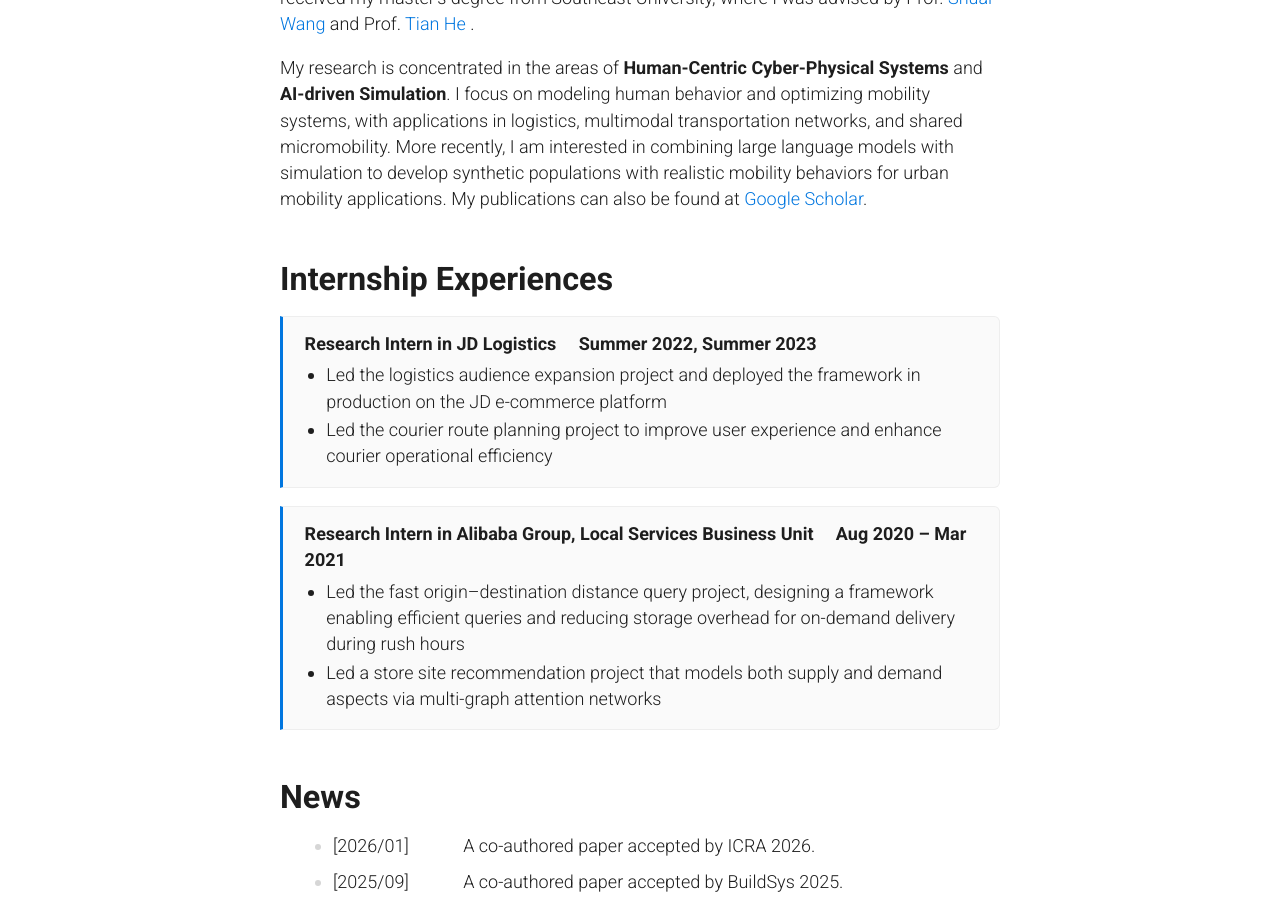
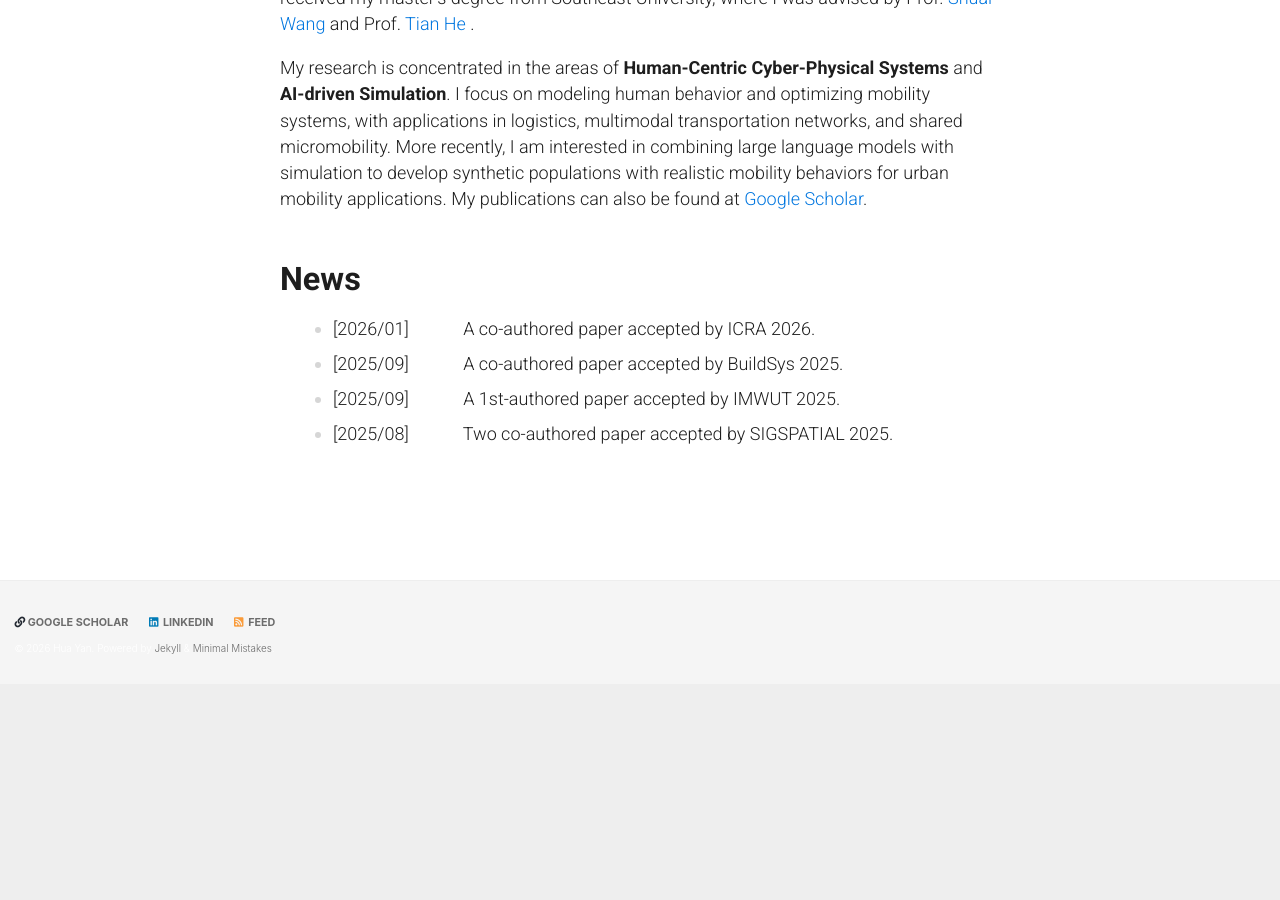
Before and after one commit to huy222-lu/website, a Jekyll site: the page built from index.md, in a window 1280 px wide and 900 px high, scrolled down 417 px. Built offline with Jekyll 4.4.1, drawn with Linux system fonts in a browser that asks for light colours; cached includes are drawn as plain includes; a script that is not in the unit is left out; comment, search, counter and statistics services are not loaded; after the commit the page ends 1101 px from its top, so only the background shows below that.

Commit message:
Update index.md

```diff
--- a/index.md
+++ b/index.md
@@ -14,21 +14,6 @@ My publications can also be found at [Google Scholar](https://scholar.google.com
 
 </div>
 
-<div class="section-experience" markdown="1">
-
-### Internship Experiences
-
-> **Research Intern in JD Logistics &nbsp;&nbsp;&nbsp; Summer 2022, Summer 2023**
-> * Led the logistics audience expansion project and deployed the framework in production on the JD e-commerce platform
-> * Led the courier route planning project to improve user experience and enhance courier operational efficiency
-
-
-> **Research Intern in Alibaba Group, Local Services Business Unit &nbsp;&nbsp;&nbsp; Aug 2020 – Mar 2021**
-> * Led the fast origin–destination distance query project, designing a framework enabling efficient queries and reducing storage
-overhead for on-demand delivery during rush hours
-> *  Led a store site recommendation project that models both supply and demand aspects via multi-graph attention networks
-
-</div>
 
 <div class="section-news" markdown="1">
 
```
